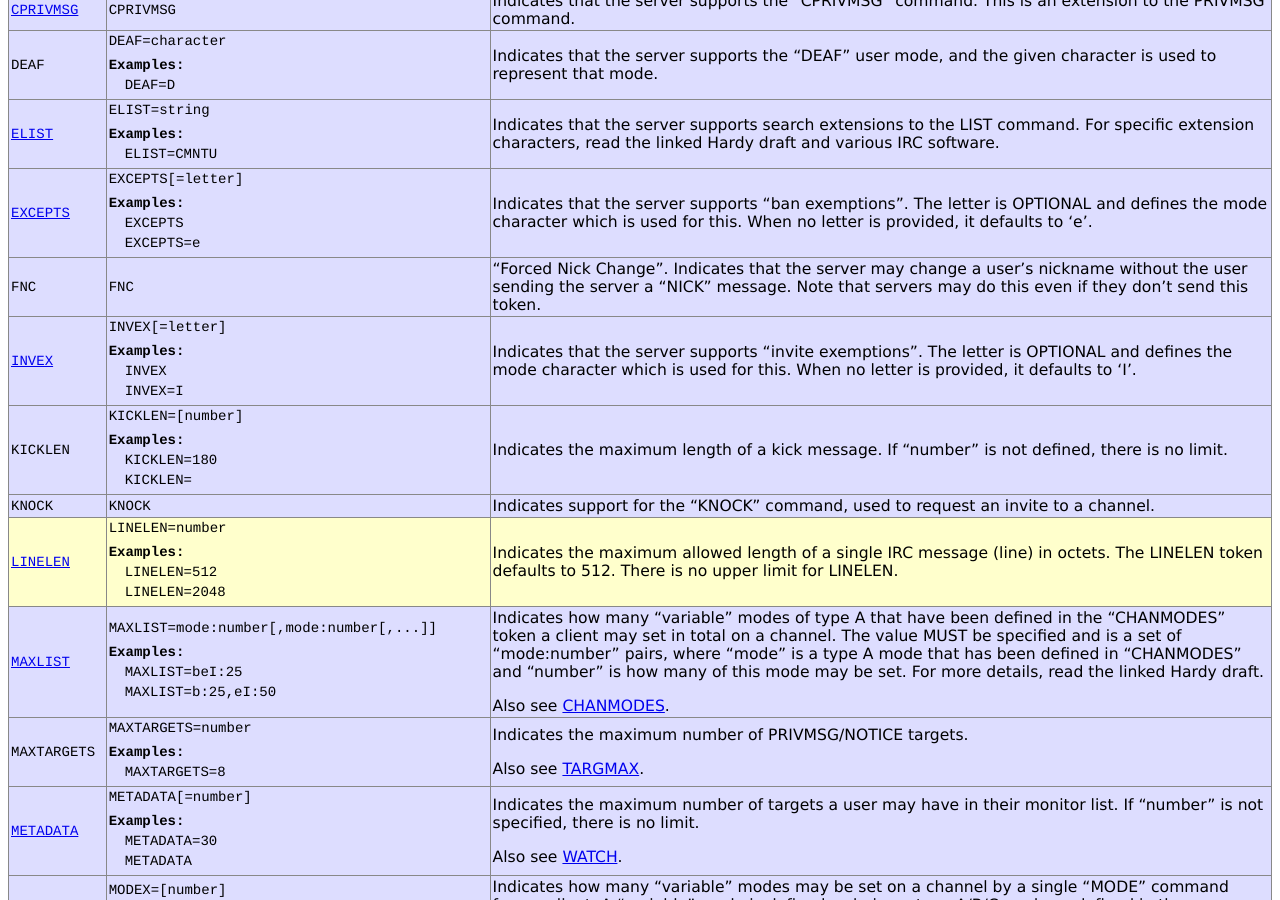
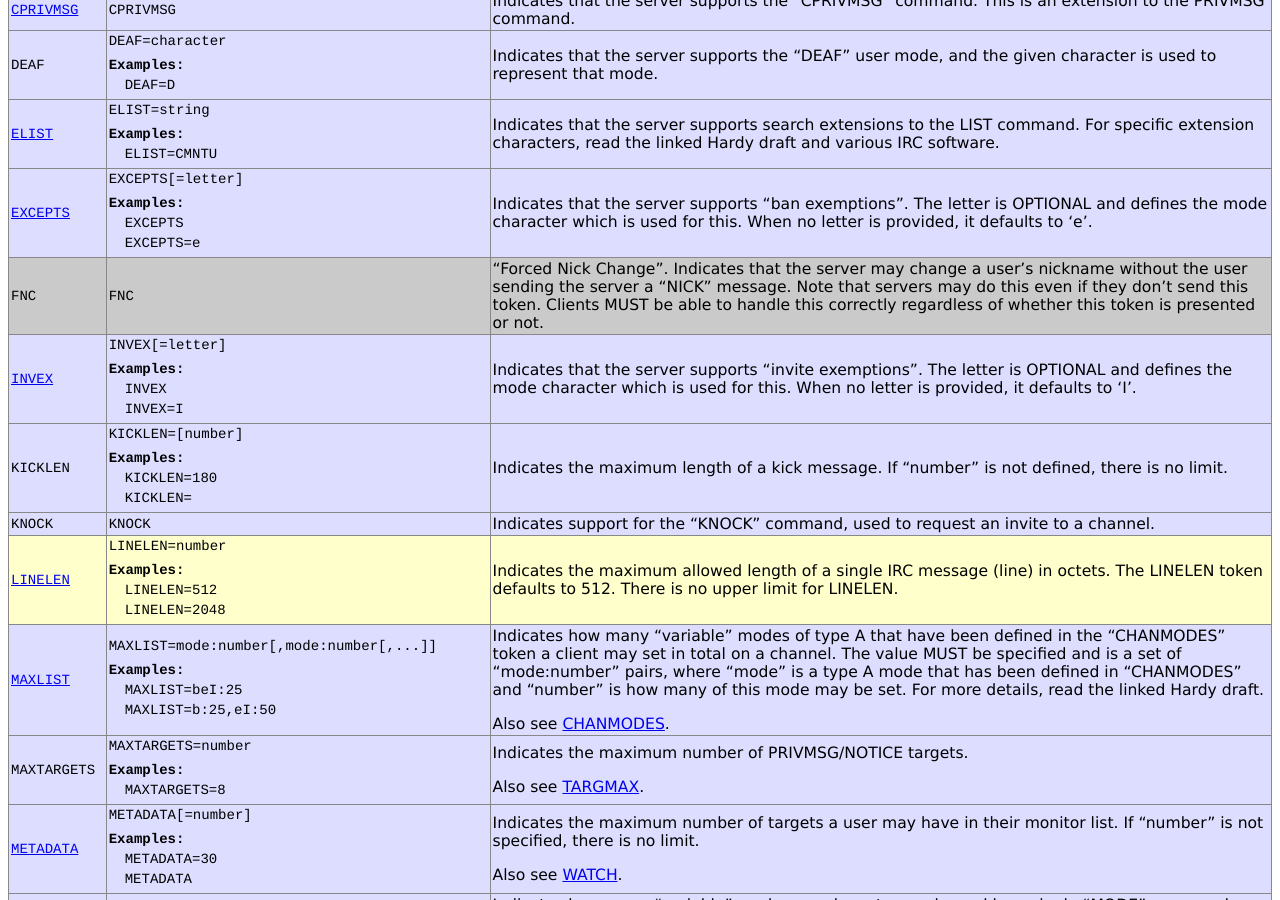
Before and after one commit to ircdocs/irc-defs, a Jekyll site: the page built from defs/isupport.html, in a window 1280 px wide and 900 px high, scrolled down 753 px. Built offline with Jekyll 4.4.1, drawn with Linux system fonts in a browser that asks for light colours.

Commit message:
isupport: Mark FNC as deprecated, with reason

```diff
--- a/_data/isupport.yaml
+++ b/_data/isupport.yaml
@@ -209,6 +209,10 @@ values:
             "Forced Nick Change". Indicates that the server may change a user's
             nickname without the user sending the server a "NICK" message. Note
             that servers may do this even if they don't send this token.
+            Clients MUST be able to handle this correctly regardless of whether
+            this token is presented or not.
+
+        obsolete: true
 
     -
         name: INVEX
```
